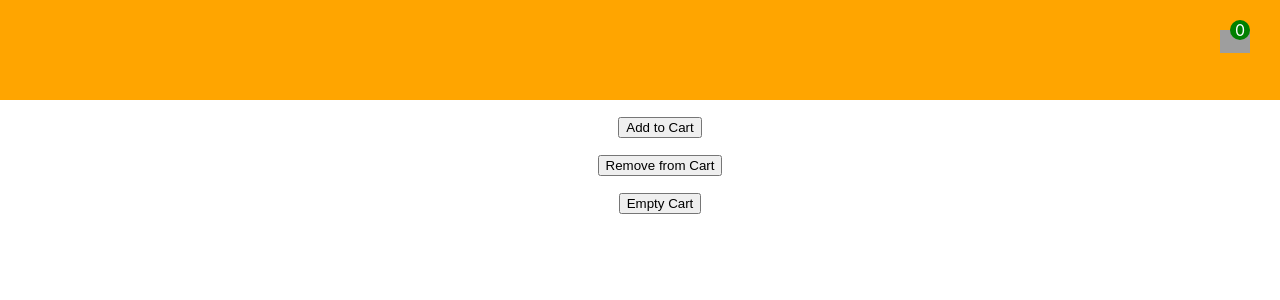
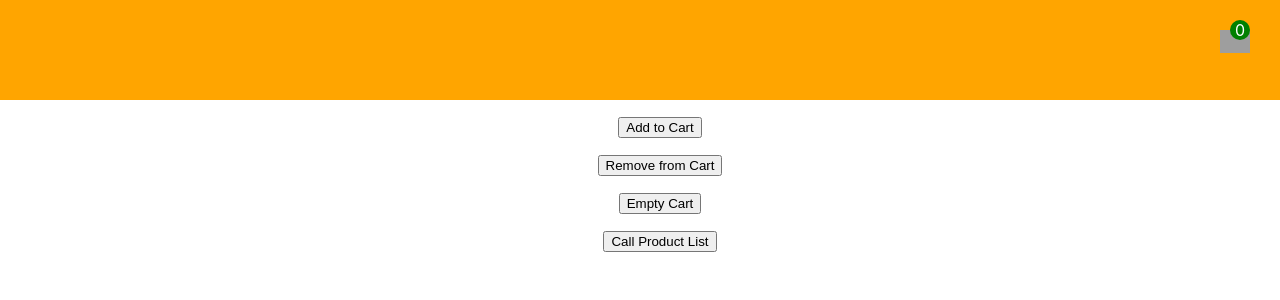
Before and after one commit to Roger-Franco/ecomm-project-redux-saga, a React (Create React App) app: page / in a window 1280 px wide. Shown: the top 300 px of the page. Built offline with nearby package versions, Linux system fonts and the light colour scheme; grey boxes are pictures that could not be loaded.

Commit message:
new action reducer

```diff
--- a/src/components/Main.js
+++ b/src/components/Main.js
@@ -1,8 +1,11 @@
 import {addToCart, removeFromCart, emptyCart} from '../redux/action'
-import { useDispatch } from 'react-redux';
+import {productList} from '../redux/productAction'
+import { useDispatch, useSelector } from 'react-redux';
 
 function Main() {
   const dispatch = useDispatch()
+  let data = useSelector((state) => state)
+  console.log("data in main component", data);
   const product = {
     name: 'Iphone',
     category: 'mobile',
@@ -20,6 +23,9 @@ function Main() {
       <dir>
       <button onClick={() => dispatch(emptyCart())}>Empty Cart</button>
       </dir>
+      <dir>
+      <button onClick={() => dispatch(productList())}>Call Product List</button>
+      </dir>
     </div>
   );
 }
--- a/src/redux/constant.js
+++ b/src/redux/constant.js
@@ -1,3 +1,4 @@
 export const ADD_TO_CART = "ADD_TO_CART"
 export const REMOVE_FROM_CART = "REMOVE_FROM_CART"
 export const EMPTY_CART = "EMPTY_CART"
+export const PRODUCT_LIST = "PRODUCT_LIST"
--- /dev/null
+++ b/src/redux/productAction.js
@@ -0,0 +1,10 @@
+import {PRODUCT_LIST} from "./constant"
+
+export const productList = () => {
+  const data = "hello, how are you?"
+  console.log("action is called", data);
+  return {
+    type: PRODUCT_LIST,
+    data: data
+  }
+}
--- /dev/null
+++ b/src/redux/productReducer.js
@@ -0,0 +1,13 @@
+import {PRODUCT_LIST} from "./constant"
+
+export const productData = (data=[], action) => {
+  switch(action.type) {
+    case PRODUCT_LIST:
+  console.log("PRODUCT_LIST condition", action );
+      return [action.data]
+    default:
+      return data
+
+  }
+
+}
--- a/src/redux/reducer.js
+++ b/src/redux/reducer.js
@@ -14,7 +14,7 @@ export const cartData = (data=[], action) => {
       data = []
       return [...data]
     default:
-      return []
+      return data
 
   }
 
--- a/src/redux/rootReducer.js
+++ b/src/redux/rootReducer.js
@@ -1,6 +1,8 @@
 import {combineReducers} from 'redux'
 import { cartData } from './reducer'
+import { productData } from './productReducer'
 
 export default combineReducers({
-  cartData
+  cartData,
+  productData
 })
```
